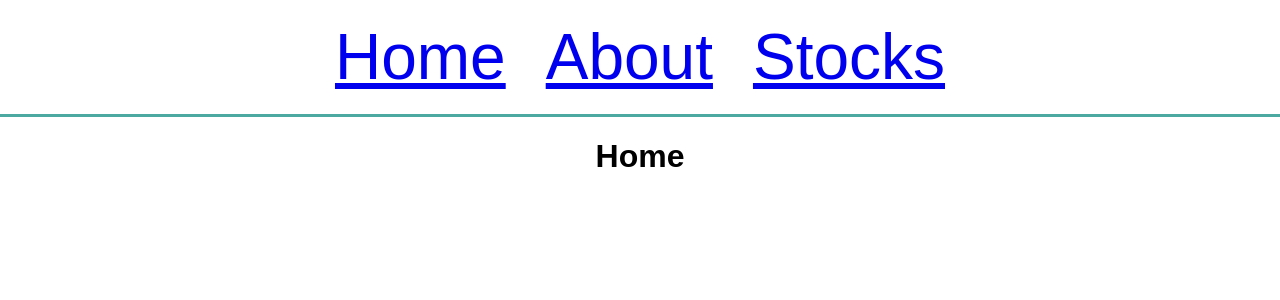
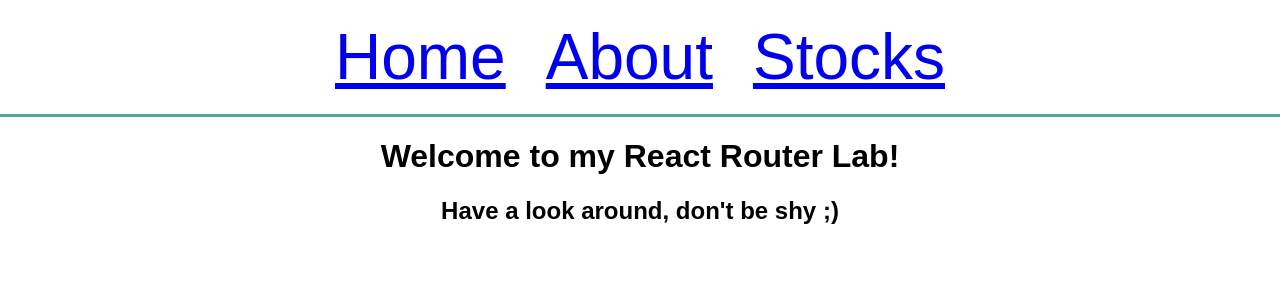
Before and after one commit to BlakeEriks/ringo-homework, a React (Create React App) app in the folder unit-3/react-router/: page / in a window 1280 px wide. Shown: the top 300 px of the page. Built offline with nearby package versions, Linux system fonts and the light colour scheme; a web font is replaced by a local one.

Commit message:
Create Home Component content

```diff
--- a/unit-3/react-router/src/pages/Home.js
+++ b/unit-3/react-router/src/pages/Home.js
@@ -1,5 +1,10 @@
 const Home = () => {
-    return <h1>Home</h1>
+    return (
+    <>
+        <h1>Welcome to my React Router Lab!</h1>
+        <h2>Have a look around, don't be shy ;)</h2>
+    </>
+    )
 }
 
 export default Home
```
